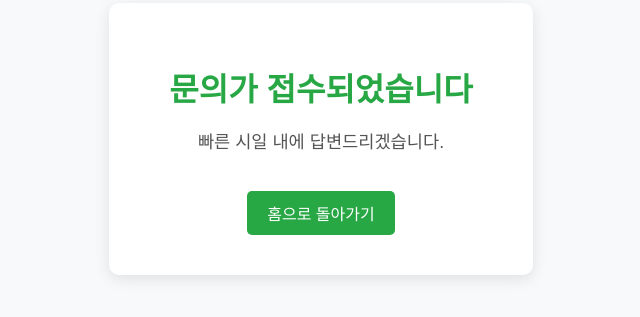
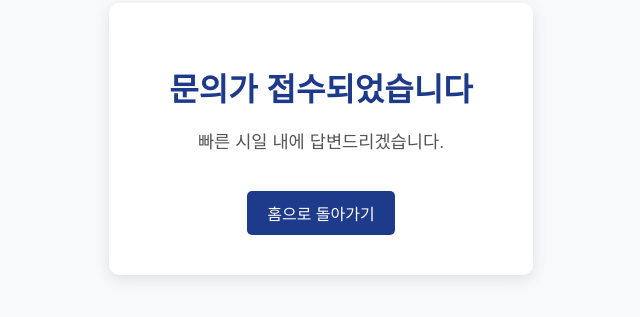
Before and after one commit to Minwoon-git/Minwoon-git.github.io, a plain HTML site: page index.html in a window 1280 px wide. Shown: the part 105-422 px from the top of the page, without its empty margins (319-959 px from the left). Drawn offline with Linux system fonts and the light colour scheme.

Commit message:
Add files via upload

```diff
--- a/index.html
+++ b/index.html
@@ -18,7 +18,7 @@
       box-shadow: 0 4px 15px rgba(0,0,0,0.1);
     }
     h1 {
-      color: #28a745;
+      color: #1e3a8a;
       margin-bottom: 10px;
     }
     p {
@@ -29,13 +29,13 @@
       display: inline-block;
       margin-top: 20px;
       padding: 10px 20px;
-      background-color: #28a745;
+      background-color: #1e3a8a;;
       color: white;
       text-decoration: none;
       border-radius: 5px;
     }
     .btn:hover {
-      background-color: #218838;
+      background-color: #1e40af;
     }
   </style>
 </head>
```
